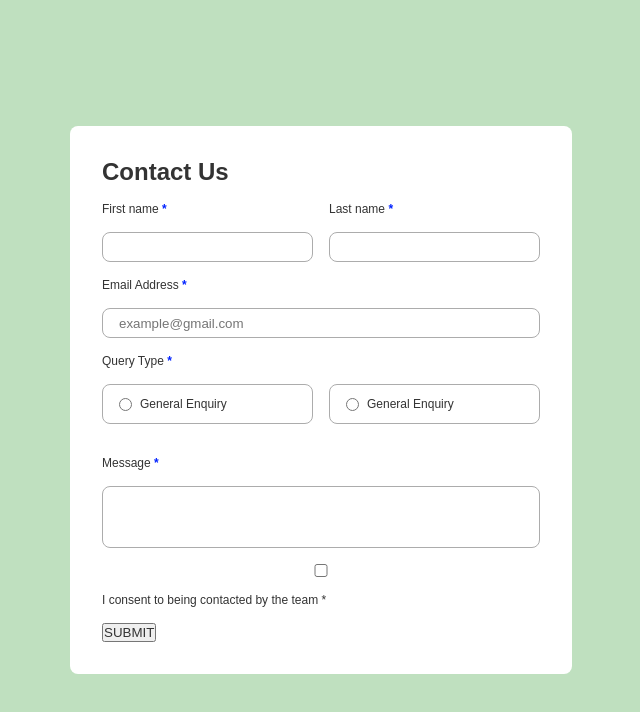
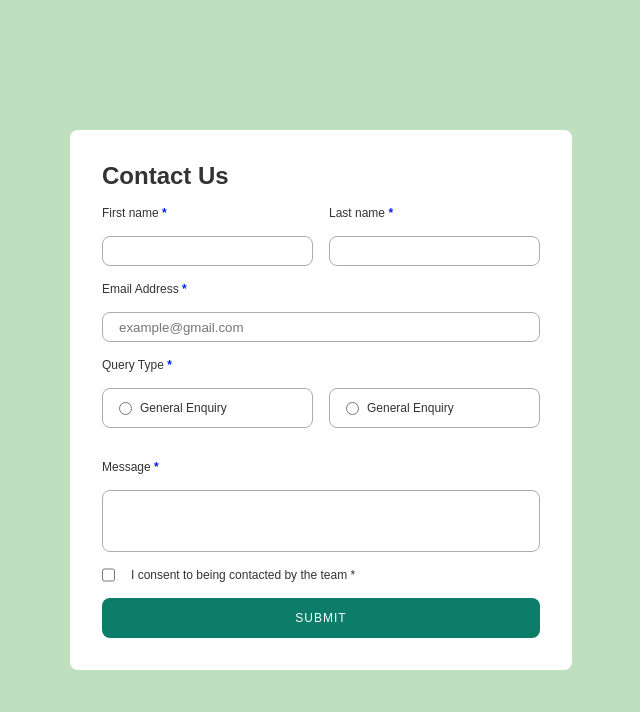
Before and after one commit to andresLedema/formulario, a plain HTML site: page index.html in a window 1280 px wide. Shown: the whole page, without its empty margins (319-959 px from the left). Drawn offline with Linux system fonts and the light colour scheme.

Commit message:
chore: form done

```diff
--- a/css/styles.css
+++ b/css/styles.css
@@ -32,6 +32,9 @@ body{
     gap: 1rem;
     width: 100%;
 }
+.form-group.row{
+    flex-direction: row;
+}
 .form-group label{
     font-size: .75rem;
 }
@@ -60,3 +63,14 @@ body{
     padding: .5rem 1rem;
     width: 100%;
 }
+.submit-button{
+    background-color: #0c7d69;
+    border: none;
+    border-radius: .5rem;
+    color: white;
+    font-size: .75rem;
+    height: 40px;
+    letter-spacing: 1px;
+    padding: .5rem;
+    width: 100%;
+}
--- a/index.html
+++ b/index.html
@@ -48,7 +48,7 @@
             </div>
         </div>
         <div class="form-row">
-            <div class="form-group">
+            <div class="form-group row">
                 <input type="checkbox" />
                 <label for="">I consent to being contacted by the team *</label>
             </div>
```
